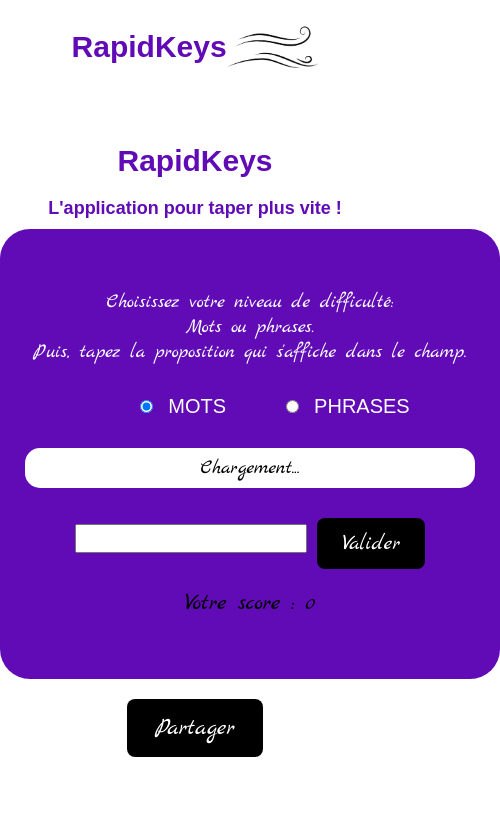
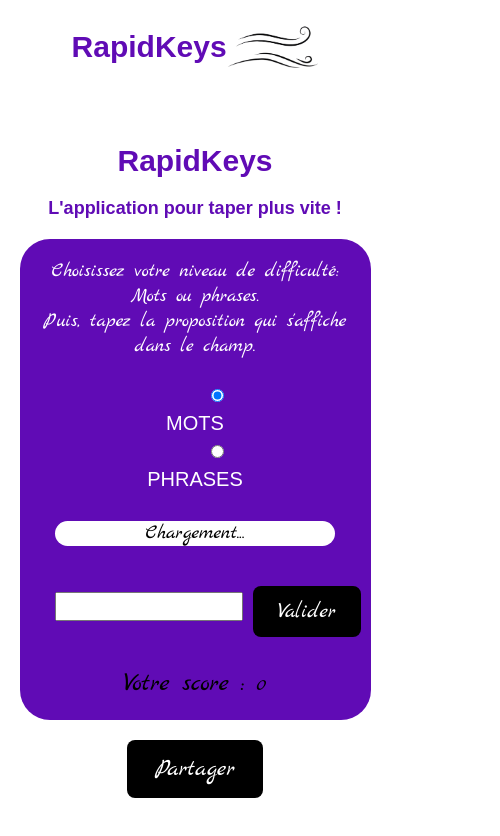
Before and after one commit to Angeline3107/Checkpoint4, a React (Vite) app in the folder client/: page /test in a window 390 px wide. Shown: the top 836 px of the page, 500 px wide, since content can reach past the window. Built offline with nearby package versions, Linux system fonts and the light colour scheme; no server answers; a web font is replaced by a local one.

Commit message:
responsive de la page test

```diff
--- a/client/src/style/accueil.css
+++ b/client/src/style/accueil.css
@@ -162,3 +162,125 @@
     gap: 5px;
   }
 }
+/* Styles pour les écrans de moins de 480px */
+@media only screen and (max-width: 480px) {
+  .zoneOptions {
+    width: 100%;
+    height: auto;
+    padding: 10px;
+    margin: 10px;
+    font-size: 0.9em;
+  }
+
+  .zoneProposition,
+  .zoneSaisie {
+    width: 100%;
+    height: auto;
+    margin-bottom: 10px;
+  }
+
+  .optionSource {
+    flex-direction: column;
+    margin: 10px 0;
+  }
+
+  .popup {
+    width: 90%;
+    padding: 15px;
+  }
+
+  .popup input,
+  .popup button {
+    font-size: 0.9em;
+  }
+
+  button {
+    font-size: 0.9em;
+  }
+
+  .zonePartage button {
+    font-size: 1em;
+  }
+}
+
+/* Styles pour les écrans de moins de 768px */
+@media only screen and (max-width: 768px) {
+  .zoneOptions {
+    width: 100%;
+    height: auto;
+    padding: 15px;
+    margin: 15px auto;
+    font-size: 1em;
+  }
+
+  .zoneProposition,
+  .zoneSaisie {
+    width: 100%;
+    height: auto;
+    margin-bottom: 15px;
+  }
+
+  .optionSource {
+    flex-direction: column;
+    margin: 15px 0;
+  }
+
+  .popup {
+    width: 80%;
+    padding: 20px;
+  }
+
+  .popup input,
+  .popup button {
+    font-size: 1em;
+  }
+
+  button {
+    font-size: 1em;
+  }
+
+  .zonePartage button {
+    font-size: 1.1em;
+  }
+}
+
+/* Styles pour les écrans de moins de 870px */
+@media only screen and (max-width: 870px) {
+  .zoneOptions {
+    width: 90%;
+    height: auto;
+    padding: 20px;
+    margin: 20px auto;
+    font-size: 1.1em;
+  }
+
+  .zoneProposition,
+  .zoneSaisie {
+    width: 90%;
+    height: auto;
+    margin-bottom: 20px;
+  }
+
+  .optionSource {
+    flex-direction: column;
+    margin: 20px 0;
+  }
+
+  .popup {
+    width: 70%;
+    padding: 25px;
+  }
+
+  .popup input,
+  .popup button {
+    font-size: 1.1em;
+  }
+
+  button {
+    font-size: 1.1em;
+  }
+
+  .zonePartage button {
+    font-size: 1.2em;
+  }
+}
```
